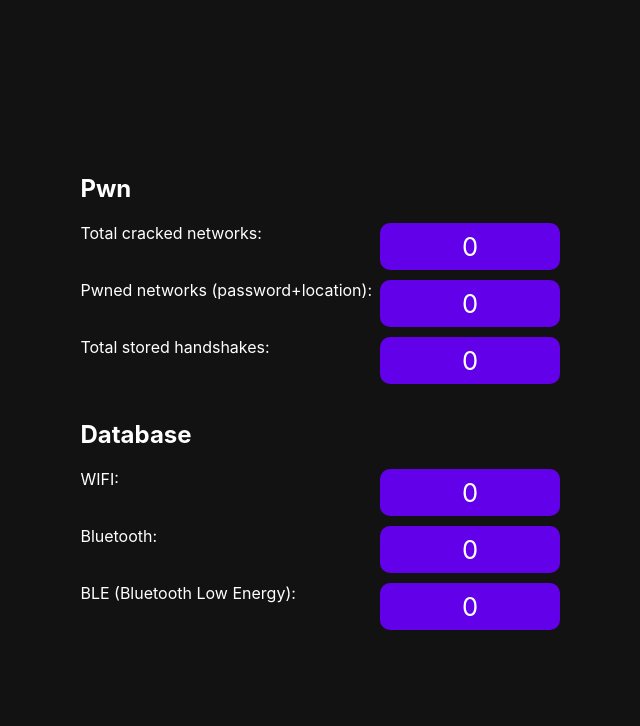
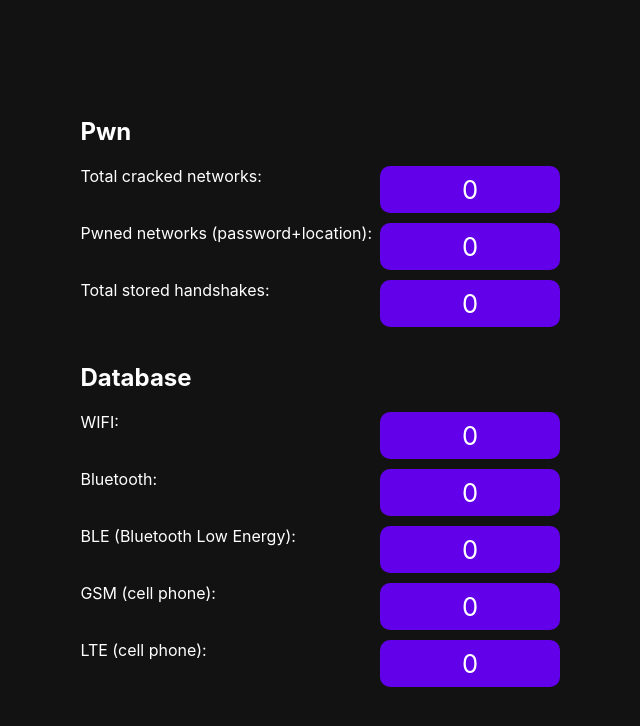
Before and after one commit to JAKAMI99/pwnamap, a Flask app: page /stats in a window 1280 px wide. Shown: the top 726 px of the page, without its empty margins (320-960 px from the left). Run offline with Flask 3, Linux system fonts and the light colour scheme; the visitor is signed in with stand-in values (Sample User, id 1).

Commit message:
Adds feature #4

```diff
--- a/app/routes/dynamic.py
+++ b/app/routes/dynamic.py
@@ -39,6 +39,8 @@ def stats():
     bt_count = 0
     ble_count = 0
     wifi_count = 0
+    gsm_count = 0
+    lte_count = 0
     pwned_count = 0
     cracked_count = 0
     total_handshakes = 0
@@ -59,6 +61,8 @@ def stats():
             bt_count_query = "SELECT COUNT(*) FROM wigle WHERE network_type = 'BT'"
             ble_count_query = "SELECT COUNT(*) FROM wigle WHERE network_type = 'BLE'"
             wifi_count_query = "SELECT COUNT(*) FROM wigle WHERE network_type = 'WIFI'"
+            gsm_count_query = "SELECT COUNT(*) FROM wigle WHERE network_type = 'GSM'"
+            lte_count_query = "SELECT COUNT(*) FROM wigle WHERE network_type = 'LTE'"
 
             # Execute the queries and retrieve results
             cursor.execute(bt_count_query)
@@ -69,6 +73,13 @@ def stats():
 
             cursor.execute(wifi_count_query)
             wifi_count = cursor.fetchone()[0]
+
+            cursor.execute(gsm_count_query)
+            gsm_count = cursor.fetchone()[0]
+
+            cursor.execute(lte_count_query)
+            lte_count = cursor.fetchone()[0]
+
 
         # Check if the 'wpasec' table exists
         if table_exists('wpasec'):
@@ -105,6 +116,8 @@ def stats():
         pwned_count=pwned_count,
         cracked_count=cracked_count,
         total_handshakes=total_handshakes,
+        gsm_count=gsm_count,
+        lte_count=lte_count
     )
 
 
--- a/app/templates/stats.html
+++ b/app/templates/stats.html
@@ -64,6 +64,14 @@
                 <span class="label">BLE (Bluetooth Low Energy):</span>
                 <span class="number-box">{{ ble_count }}</span>
             </li>
+            <li>
+                <span class="label">GSM (cell phone):</span>
+                <span class="number-box">{{ gsm_count }}</span>
+            </li>
+            <li>
+                <span class="label">LTE (cell phone):</span>
+                <span class="number-box">{{ lte_count }}</span>
+            </li>
         </ul>
     </div>
 </body>
```
